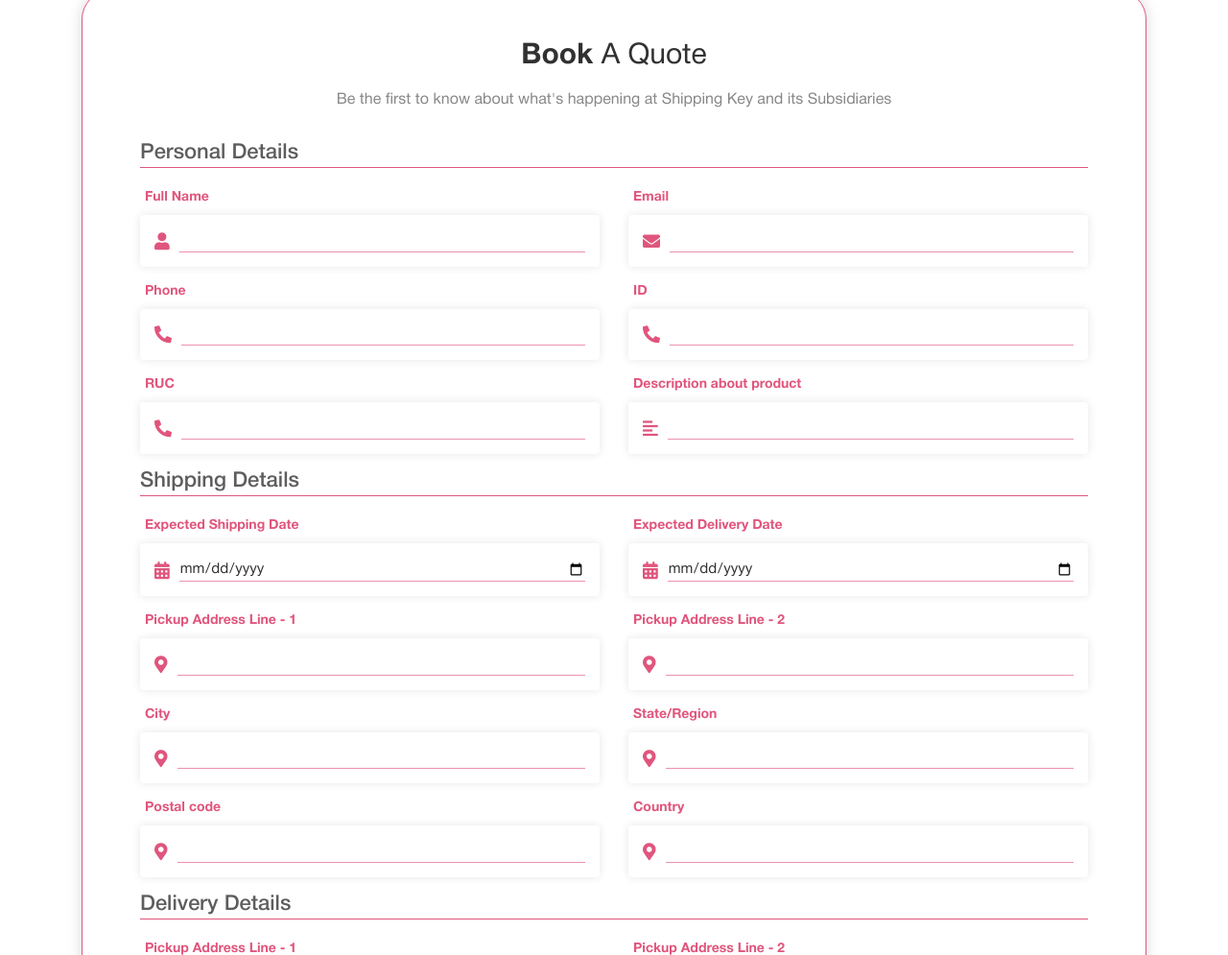
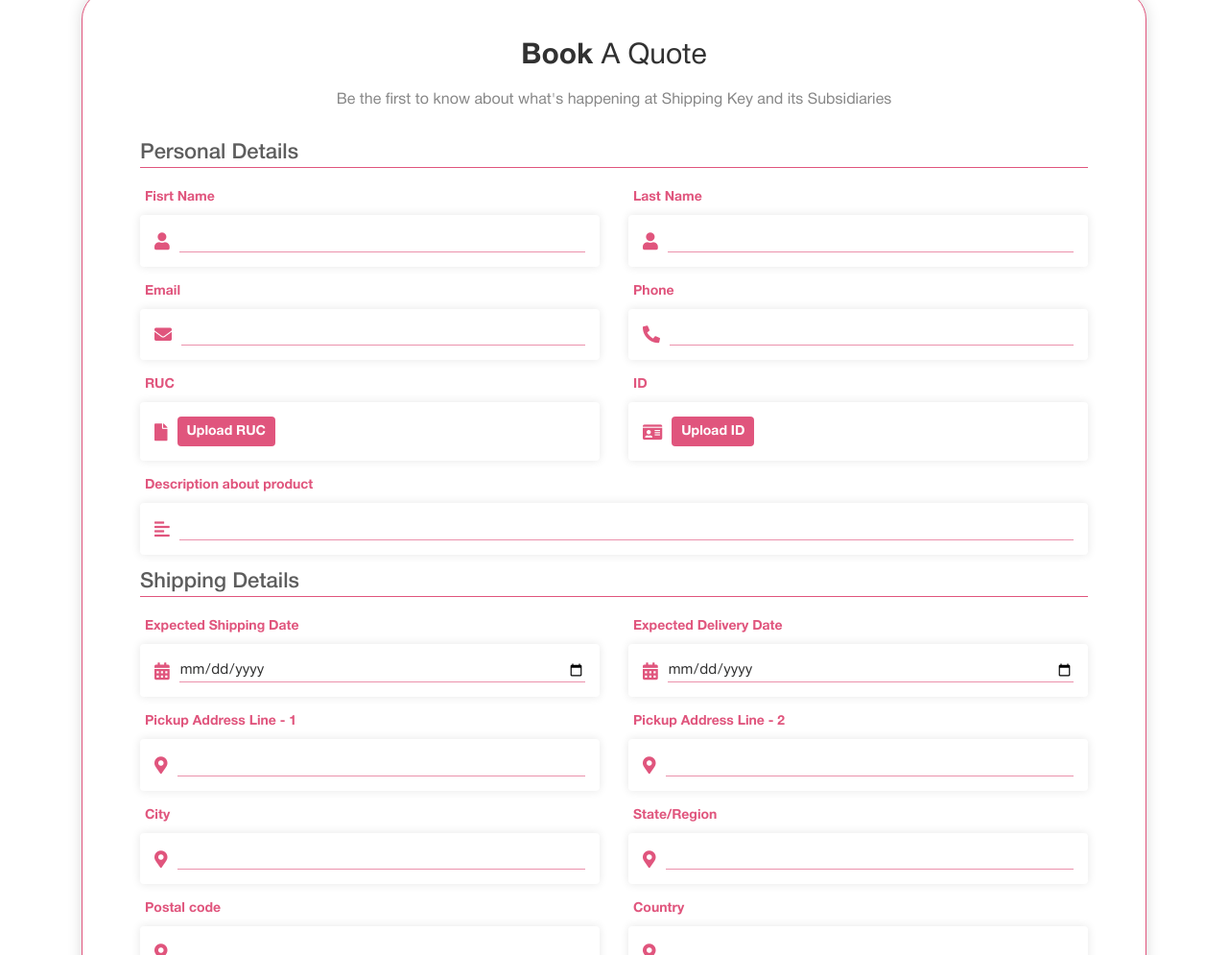
Before and after one commit to AakashTirole/shipping-key, a plain HTML site: page services.html in a window 1280 px wide. Shown: the part 1112-2107 px from the top of the page at 96% size. Drawn offline with Linux system fonts and the light colour scheme.

Commit message:
Update services.html

```diff
--- a/services.html
+++ b/services.html
@@ -253,7 +253,17 @@
                         <div class="row">
                             <div class="col-lg-6 col-md-6 col-sm-6 col-xs-12">
                                 <div class="form-group">
-                                    <label>Full Name</label>
+                                    <label>Fisrt Name</label>
+                                    <div class="input">
+                                        <i class="fas fa-user"></i>
+                                        <input type="text" placeholder="" name="" id="">
+                                    </div>
+                                </div>
+                            </div>
+
+                            <div class="col-lg-6 col-md-6 col-sm-6 col-xs-12">
+                                <div class="form-group">
+                                    <label>Last Name</label>
                                     <div class="input">
                                         <i class="fas fa-user"></i>
                                         <input type="text" placeholder="" name="" id="">
@@ -283,25 +293,31 @@
 
                             <div class="col-lg-6 col-md-6 col-sm-6 col-xs-12">
                                 <div class="form-group">
-                                    <label>ID</label>
+                                    <label>RUC</label>
                                     <div class="input">
-                                        <i class="fas fa-phone-alt"></i>
-                                        <input type="text" placeholder="" name="" id="">
+                                        <i class="fas fa-file"></i>
+                                        <label class="type-file">
+                                            <input type="file" placeholder="" name="" id="">
+                                            <span>Upload RUC</span>
+                                        </label>
                                     </div>
                                 </div>
                             </div>
 
                             <div class="col-lg-6 col-md-6 col-sm-6 col-xs-12">
                                 <div class="form-group">
-                                    <label>RUC</label>
+                                    <label>ID</label>
                                     <div class="input">
-                                        <i class="fas fa-phone-alt"></i>
-                                        <input type="text" placeholder="" name="" id="">
+                                        <i class="fas fa-id-card"></i>
+                                        <label class="type-file">
+                                            <input type="file" placeholder="" name="" id="">
+                                            <span>Upload ID</span>
+                                        </label>
                                     </div>
                                 </div>
                             </div>
 
-                            <div class="col-lg-6 col-md-6 col-sm-6 col-xs-12">
+                            <div class="col-lg-12 col-md-12 col-sm-12 col-xs-12">
                                 <div class="form-group">
                                     <label>Description about product</label>
                                     <div class="input">
```
